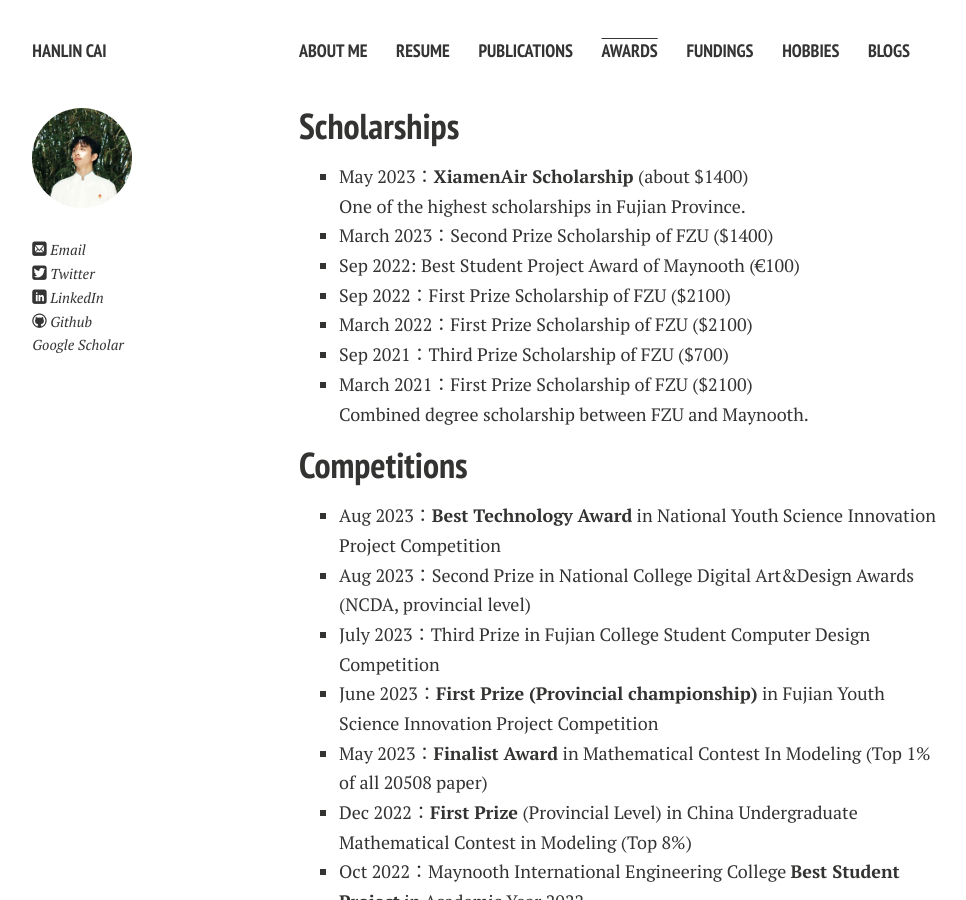
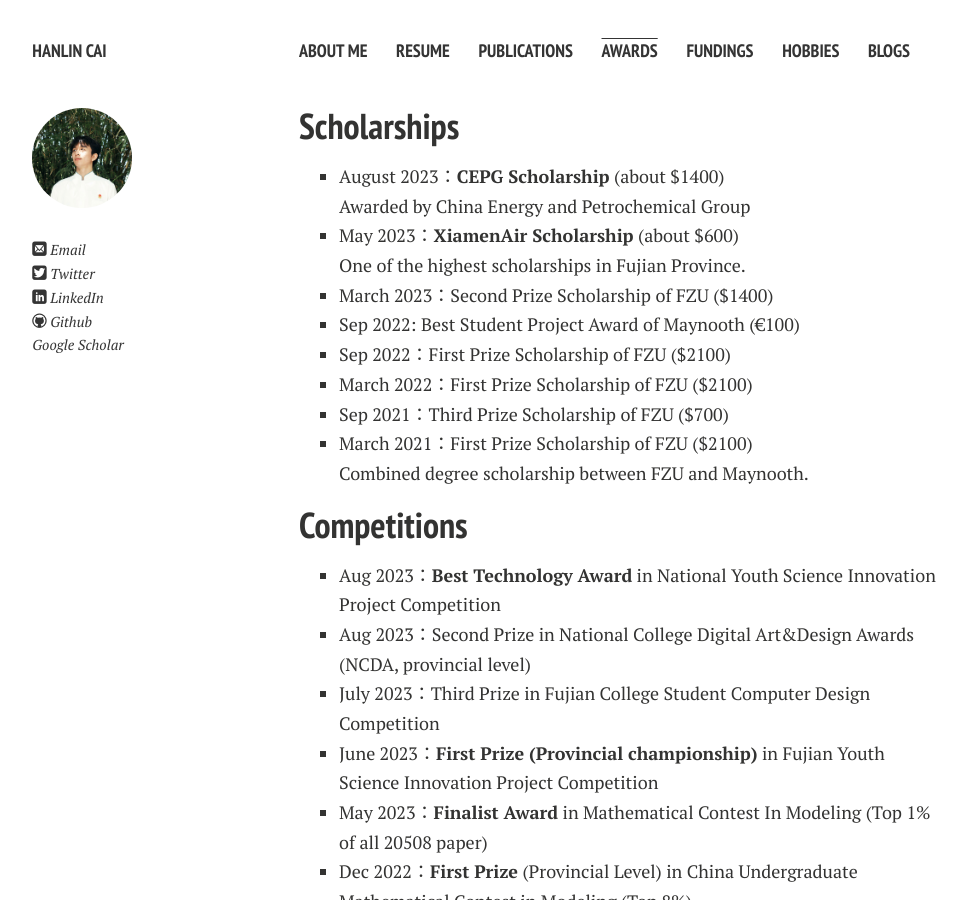
Before and after one commit to GuangLun2000/GuangLun2000.github.io, a Jekyll site: the page built from awards.md, in a window 1280 px wide and 900 px high. Shown: the whole window, without its empty margins (21-987 px from the left). Built offline with Jekyll 4.4.1, drawn with Linux system fonts in a browser that asks for light colours; nearby versions of some CDN libraries; comment, search, counter and statistics services are not loaded; a style sheet for code colours, icons or effects is not loaded; some of the changed text lies outside the part shown.

Commit message:
Update awards.md

```diff
--- a/awards.md
+++ b/awards.md
@@ -6,7 +6,8 @@ title: Awards
 
 ## Scholarships
 
-- May 2023：**XiamenAir Scholarship** (about $1400)<br>One of the highest scholarships in Fujian Province.
+- August 2023：**CEPG Scholarship** (about $1400)<br>Awarded by China Energy and Petrochemical Group
+- May 2023：**XiamenAir Scholarship** (about $600)<br>One of the highest scholarships in Fujian Province.
 - March 2023：Second Prize Scholarship of FZU ($1400)
 - Sep 2022: Best Student Project Award of Maynooth (€100)
 - Sep 2022：First Prize Scholarship of FZU ($2100)
```
Also changed, not shown: other parts of awards.md (+1 -1 lines).
